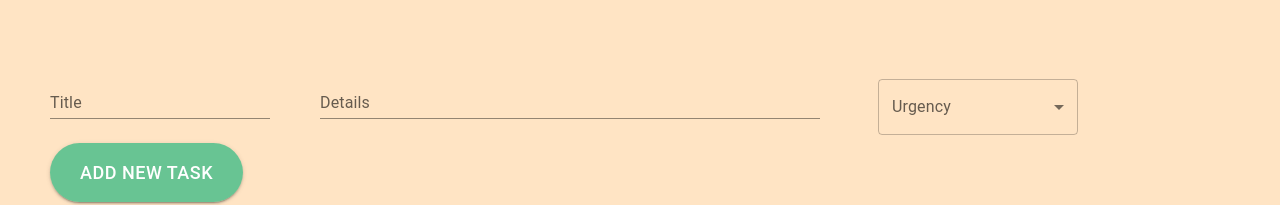
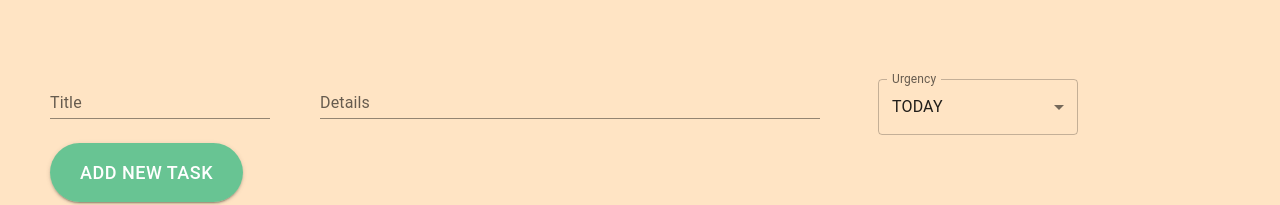
Before and after one commit to kovesdieszter/SimpleToDo, a React (Create React App) app in the folder simpletodo/: page / in a window 1280 px wide. Shown: the part 174-379 px from the top of the page. Built offline with nearby package versions, Linux system fonts and the light colour scheme.

Commit message:
fix: color design

```diff
--- a/simpletodo/src/components/Container.tsx
+++ b/simpletodo/src/components/Container.tsx
@@ -74,18 +74,16 @@ const MainContainer = () => {
                     </div>
                     <div className={"simple"}>
                         <FormControl sx={{ m: 1, minWidth: 150 }} style={{"width": "200px"}}>
-                            <TextField id={"selectOption"} label={"Urgency"} select>
-                            {/*<Select labelId="selectOption" label="Label" value={urgentType} onChange={(event) => {*/}
-                            {/*    // @ts-ignore*/}
-                            {/*    setUrgentType(event.target.value);*/}
-                            {/*}}>*/}
+                            <TextField id={"selectOption"} label={"Urgency"} select value={urgentType} onChange={(event) => {
+                                // @ts-ignore
+                                setUrgentType(event.target.value);
+                            }}>
                                 {Object.keys(UrgentType).map((element: string, index) => (
                                     <MenuItem className={"menuItem"} id={"menuItem"} centerRipple key={index}
                                               value={element}>
                                         {UrgentType[element]}
                                     </MenuItem>
                                 ))}
-                            {/*</Select>*/}
                             </TextField>
                         </FormControl>
                     </div>
```
